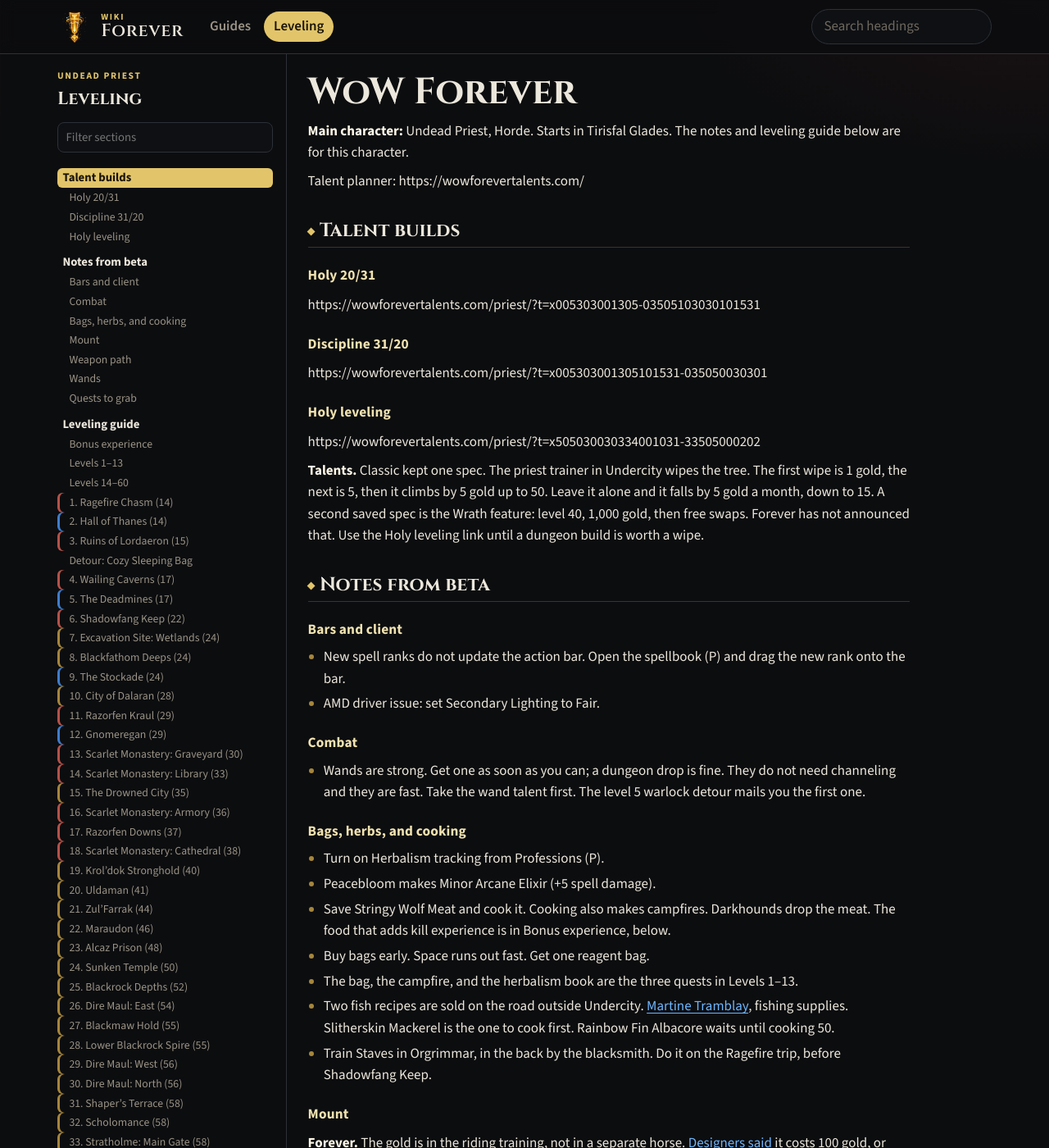
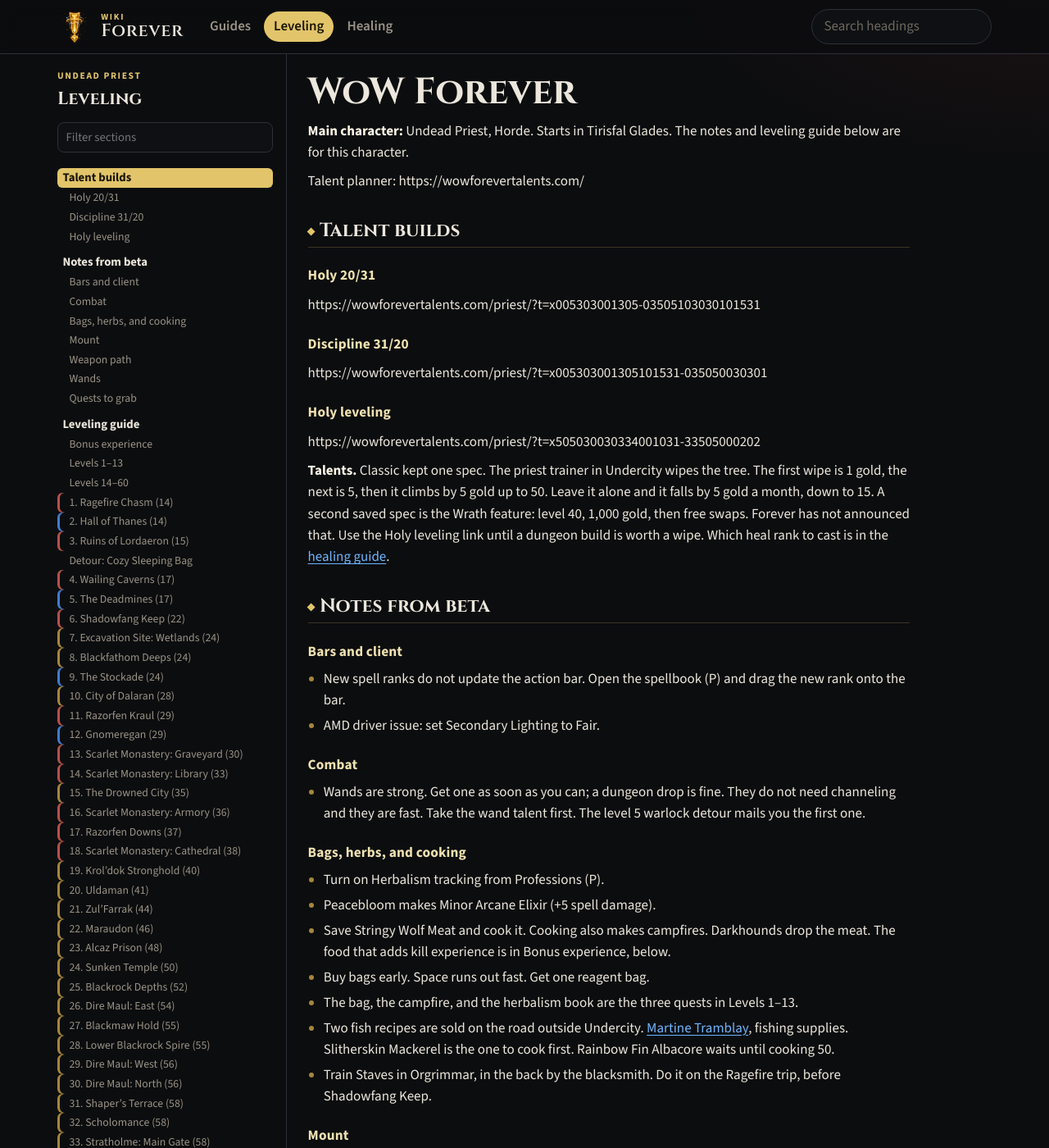
Before and after one commit to LordDemonos/wow-forever, a Jekyll site: the page built from wiki/guides/leveling.md, in a window 1280 px wide and 1400 px high. Shown: the whole window at 82% size. Built offline with Jekyll 4.4.1, drawn with Linux system fonts in a browser that asks for light colours; a script that is not in the unit is left out.

Commit message:
Add a priest heal guide so rank efficiency is published with the other guides.
Co-authored-by: Cursor <cursoragent@cursor.com>

```diff
--- a/wiki/_data/guides.yml
+++ b/wiki/_data/guides.yml
@@ -4,3 +4,9 @@
   range: "1–60"
   faction: Horde
   summary: Dungeons from Ragefire Chasm to Upper Blackrock Spire, plus the sleeping bag, the wand path, and the one-kill turn-ins.
+- title: Healing
+  url: /healing/
+  kicker: Undead Priest
+  range: "1–60"
+  faction: Horde
+  summary: Every heal rank by mana and by speed, and which rank wins once bonus healing is on the gear.
--- a/wiki/_includes/header.html
+++ b/wiki/_includes/header.html
@@ -9,10 +9,11 @@
     </a>
     <nav class="tabs" aria-label="Sections">
       <a class="{% if page.layout == 'home' %}is-current{% endif %}" href="{{ '/' | relative_url }}">Guides</a>
-      <a class="{% if page.layout == 'guide' %}is-current{% endif %}" href="{{ '/leveling/' | relative_url }}">Leveling</a>
+      <a class="{% if page.url == '/leveling/' %}is-current{% endif %}" href="{{ '/leveling/' | relative_url }}">Leveling</a>
+      <a class="{% if page.url == '/healing/' %}is-current{% endif %}" href="{{ '/healing/' | relative_url }}">Healing</a>
     </nav>
-    <form class="find" action="{{ '/leveling/' | relative_url }}" method="get" role="search">
-      <label class="sr" for="q">Search the leveling guide</label>
+    <form class="find" action="{% if page.layout == 'guide' %}{{ page.url | relative_url }}{% else %}{{ '/leveling/' | relative_url }}{% endif %}" method="get" role="search">
+      <label class="sr" for="q">Search headings</label>
       <input id="q" name="q" type="search" placeholder="Search headings" value="">
     </form>
   </div>
--- a/wiki/_layouts/guide.html
+++ b/wiki/_layouts/guide.html
@@ -13,7 +13,7 @@ layout: default
     </label>
     <nav id="toc-nav" aria-label="On this page"></nav>
   </aside>
-  <article id="content" class="article"
+  <article id="content" class="article{% if page.wide %} is-wide{% endif %}"
     data-icon-horde="{{ '/assets/icons/horde.png' | relative_url }}"
     data-icon-alliance="{{ '/assets/icons/alliance.png' | relative_url }}"
     data-icon-quest-start="{{ '/assets/icons/quest-start.gif' | relative_url }}"
--- a/wiki/assets/css/site.css
+++ b/wiki/assets/css/site.css
@@ -295,7 +295,47 @@ a:hover { color: var(--link-hover); }
 .article {
   padding: 1.4rem 0 2rem 1.6rem;
   max-width: 760px;
+  min-width: 0;
 }
+.article.is-wide { max-width: none; }
+.article .table-wrap {
+  overflow-x: auto;
+  margin: 0.75rem 0 1rem;
+  border: 1px solid var(--line);
+  border-radius: 10px;
+}
+.article table {
+  width: 100%;
+  border-collapse: collapse;
+  margin: 0.75rem 0 1rem;
+  font-size: 0.88rem;
+  font-variant-numeric: tabular-nums;
+}
+.article .table-wrap table { margin: 0; }
+.article th,
+.article td {
+  padding: 0.32rem 0.55rem;
+  border-bottom: 1px solid var(--line);
+  text-align: right;
+  white-space: nowrap;
+}
+.article th:first-child,
+.article td:first-child {
+  text-align: left;
+}
+.article .spells th:nth-child(2),
+.article .spells td:nth-child(2) {
+  text-align: left;
+}
+.article thead th {
+  color: var(--gold);
+  font-size: 0.72rem;
+  font-weight: 700;
+  letter-spacing: 0.06em;
+  text-transform: uppercase;
+  background: rgba(0, 0, 0, 0.28);
+}
+.article tbody tr:last-child td { border-bottom: 0; }
 .article h1 {
   margin: 0 0 0.4rem;
   font-family: var(--serif);
--- a/wiki/guides/leveling.md
+++ b/wiki/guides/leveling.md
@@ -25,7 +25,7 @@ https://wowforevertalents.com/priest/?t=x005303001305101531-035050030301
 
 https://wowforevertalents.com/priest/?t=x505030030334001031-33505000202
 
-**Talents.** Classic kept one spec. The priest trainer in Undercity wipes the tree. The first wipe is 1 gold, the next is 5, then it climbs by 5 gold up to 50. Leave it alone and it falls by 5 gold a month, down to 15. A second saved spec is the Wrath feature: level 40, 1,000 gold, then free swaps. Forever has not announced that. Use the Holy leveling link until a dungeon build is worth a wipe.
+**Talents.** Classic kept one spec. The priest trainer in Undercity wipes the tree. The first wipe is 1 gold, the next is 5, then it climbs by 5 gold up to 50. Leave it alone and it falls by 5 gold a month, down to 15. A second saved spec is the Wrath feature: level 40, 1,000 gold, then free swaps. Forever has not announced that. Use the Holy leveling link until a dungeon build is worth a wipe. Which heal rank to cast is in the [healing guide]({{ '/healing/' | relative_url }}).
 
 ## Notes from beta
 
```
Also changed, not shown: wiki/guides/healing.md (added, +358 -0 lines).
